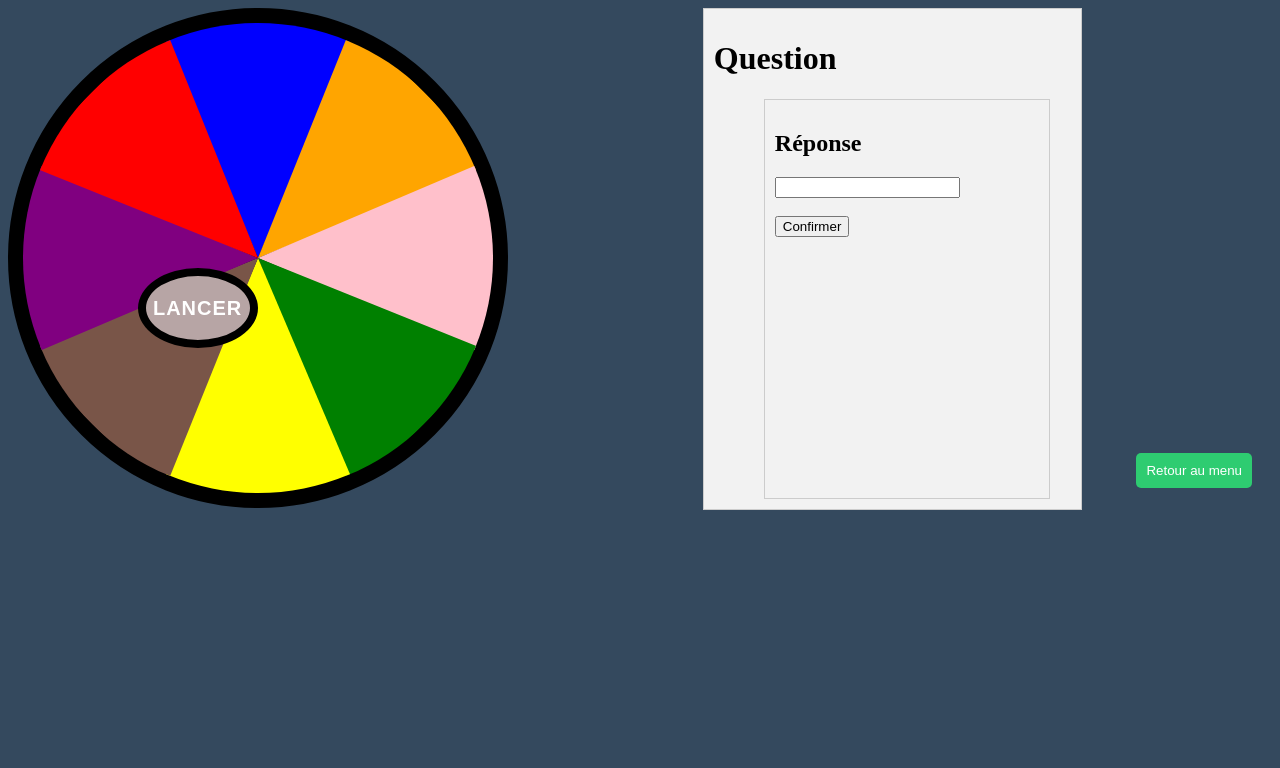
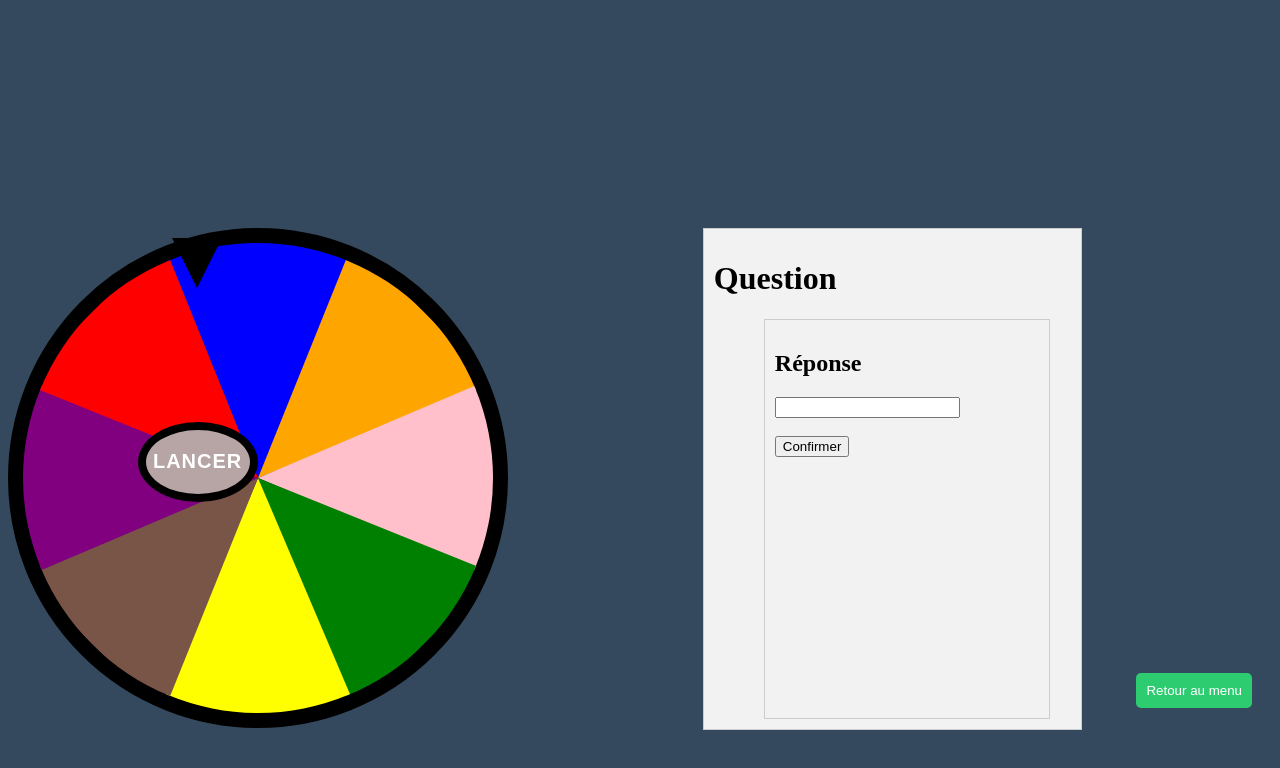
Before and after one commit to CorentinBRICE-PRO/web-site, a website: page public/html/pageJeu.html in a window 1280 px wide. Drawn offline with Linux system fonts and the light colour scheme; no server answers.

Commit message:
roue visuel quelle couleur est choisis

```diff
--- a/public/css/pageJeu.css
+++ b/public/css/pageJeu.css
@@ -43,7 +43,15 @@ body {
     height: 30%;
     flex-direction: row;
   }
-
+  .container3 {
+    right: 10px;
+    display: flex;
+    justify-content: left;
+    align-items: center;
+    margin-left: 3%;
+    height: 220px;
+    flex-direction: row;
+  }
   /* rectangle sont placé les élements de chaque joueurs (Camenbert et Nom joueur)*/
   .rectangle {
     display: flex;
@@ -325,7 +333,7 @@ td.couleur6{
 
 #spin{
 	position: absolute;
-	top: 60%;
+	top: 63%;
 	left: 15%;
 	transform: translate(-50%, -50%);
 	z-index:10;
@@ -362,3 +370,14 @@ td.couleur6{
 .menu button:hover {
   background-color: #27ae60;
 }
+
+.arrow {
+  position: absolute;
+	top: 32%;
+	left: 13%;
+  width: 0;
+  height: 0;
+  border-left: 25px solid transparent;
+  border-right: 25px solid transparent;
+  border-top: 50px solid rgb(0, 0, 0);
+}
--- a/public/html/pageJeu.html
+++ b/public/html/pageJeu.html
@@ -22,11 +22,16 @@
 <body>
   <!--création des differents Profils des joueurs avec les camenberts
   injecter par le script.js -->
+  <div class="container3">
   <div id="nombreJoueur" class="containerProfil">
     <div id="joueurs-container" class="container2">
 
     </div>
   </div>
+  <div class="menu">
+    <button onclick="retourMenu()">Retour au menu</button>
+  </div>
+</div>
   <!--creation de la case question dans laquelle on recrée une case réponse où l'utilisateur peux rentrer sa reponse dans un champs de texte-->
   <div class="question">
 		<h1>Question</h1>
@@ -40,9 +45,10 @@
     </div>
 	</div>
   </div>
-  <button id="spin">Lancer  </button>
-	<div class="arrow"></div>
+  <button id="spin">Lancer</button>
+
 <div class="container">
+
 	<div class="one"></div>
 	<div class="two"></div>
 	<div class="three"></div>
@@ -51,11 +57,11 @@
 	<div class="six"></div>
 	<div class="seven"></div>
 	<div class="eight"></div>
+
+
 </div>
+<div class="arrow"></div>
 
-<div class="menu">
-  <button onclick="retourMenu()">Retour au menu</button>
-</div>
 
   <script src="../js/pageJeu.js"></script>
 
--- a/public/js/pageJeu.js
+++ b/public/js/pageJeu.js
@@ -49,7 +49,6 @@ getTourDeJouer();
 let colors = ['bleu', 'orange', 'rose', 'vert', 'jaune', 'marron', 'violet', 'rouge'];
 
 let container = document.querySelector(".container");
-let arrow = document.querySelector(".arrow");
 let btn = document.getElementById("spin");
 let winningColor;
 
@@ -68,7 +67,6 @@ btn.onclick = function() {
 
   // Mettre à jour l'attribut "style" de la roue
   container.style.transform = "rotate(" + currentRotation + "deg)";
-  arrow.style.transform = "rotate(" + rotation + "deg)";
 
   // Afficher la couleur gagnante dans la console
   console.log("Couleur gagnante : " + winningColor);
```
